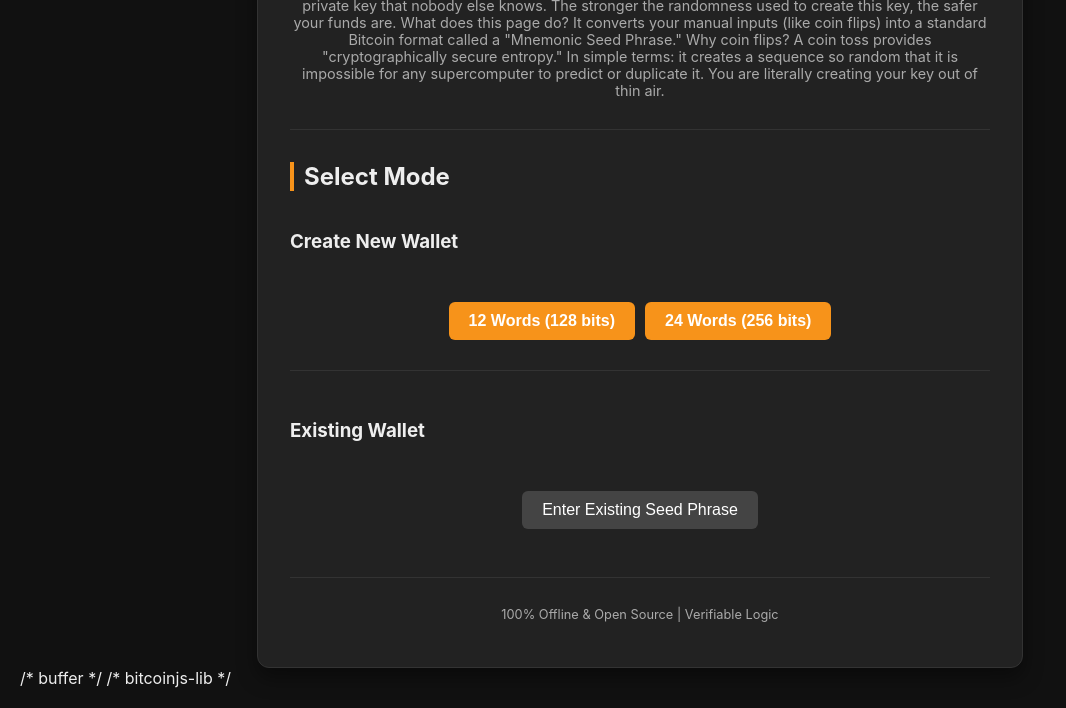
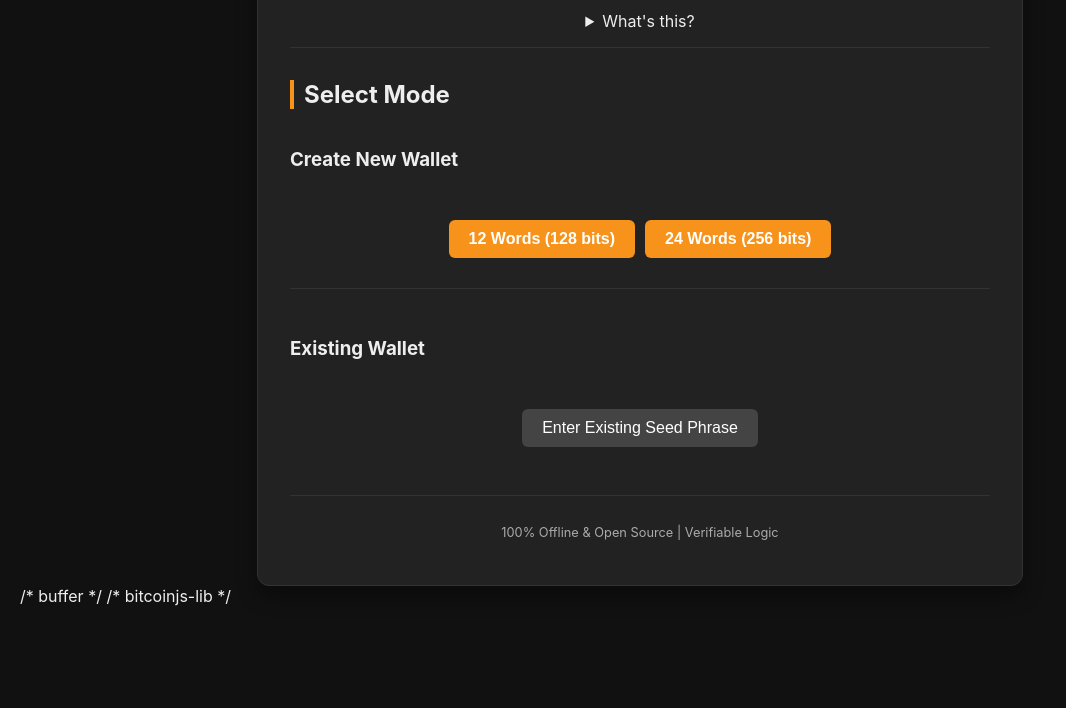
Before and after one commit to pleb21/yourgu, a plain HTML site: page seeds/index.html in a window 1280 px wide. Shown: the part 117-825 px from the top of the page, without its empty margins (0-1066 px from the left). After the commit the page ends 800 px from the top, so only its background shows below. Drawn offline with Linux system fonts and the light colour scheme.

Commit message:
Refactor seed generation explanation into details section

```diff
--- a/seeds/index.html
+++ b/seeds/index.html
@@ -463,11 +463,10 @@ footer {
             <h1>Seed Simulator</h1>
             <p class="subtitle">
             Offline Bitcoin Mnemonic Generator (Air-Gap Safe)
-            About Seed Generation
-            To own Bitcoin, you need a private key that nobody else knows. The stronger the randomness used to create this key, the safer your funds are.
-            What does this page do? It converts your manual inputs (like coin flips) into a standard Bitcoin format called a "Mnemonic Seed Phrase."
-            Why coin flips? A coin toss provides "cryptographically secure entropy." In simple terms: it creates a sequence so random that it is impossible for any supercomputer to predict or duplicate it.
-            You are literally creating your key out of thin air.</p>
+           <details>
+                <summary>What's this?</summary>
+                <p>To own Bitcoin, you need a private key that nobody else knows. The stronger the randomness used to create this key, the safer your funds are. </br>What does this page do? It converts your manual inputs (like coin flips) into a standard Bitcoin format called a "Mnemonic Seed Phrase." </br>Why coin flips? A coin toss provides "cryptographically secure entropy." In simple terms: it creates a sequence so random that it is impossible for any supercomputer to predict or duplicate it. </br>You are literally creating your key out of thin air.</p>
+            </details>
         </header>
 
         <main id="app">
```
